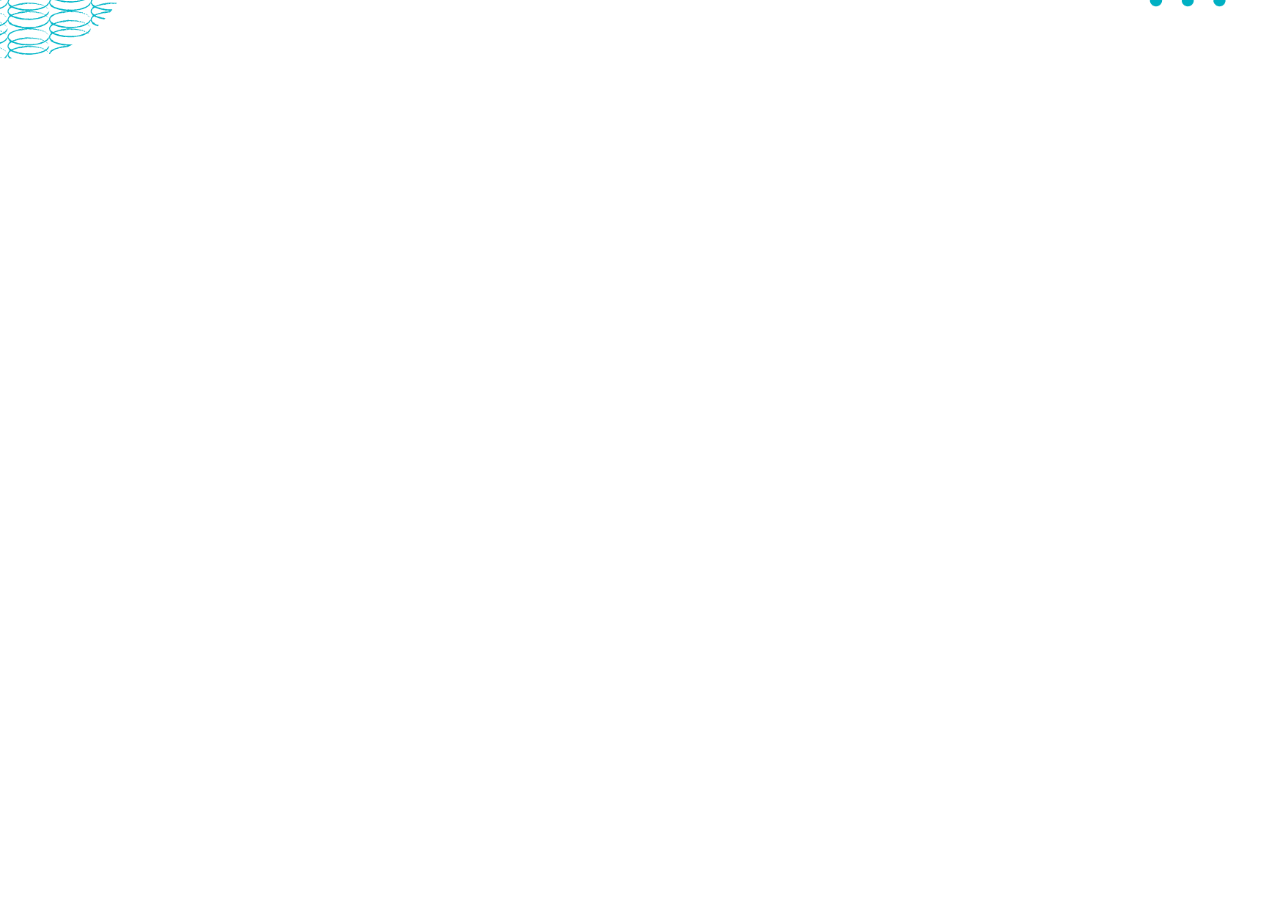
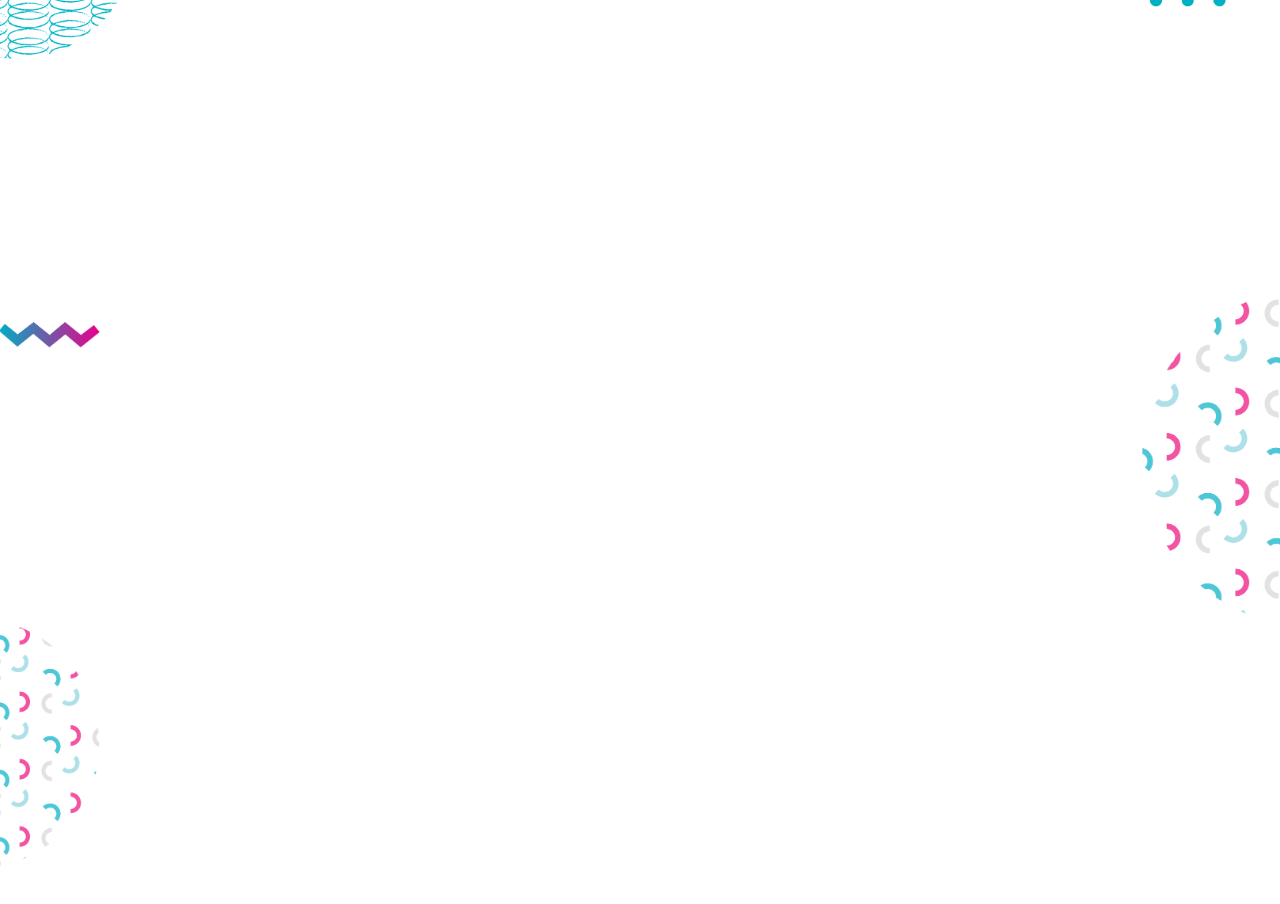
Before and after one commit to rgermanm/web-puentes, a Next.js app in the folder web-puentes-next/: page / in a window 1280 px wide. Shown: the part 3080-3984 px from the top of the page. Built offline with nearby package versions, Linux system fonts and the light colour scheme.

Commit message:
back numeros

```diff
--- a/web-puentes-next/pages/index.js
+++ b/web-puentes-next/pages/index.js
@@ -8,6 +8,8 @@ import FotoBanner from '../public/Assets/FotoBanner.jpg'
 import BackgroundOferta from '../public/Assets/Background-OfertaAcademica-01.png';
 import BackgroundPrograma from '../public/Assets/Background-ElPrograma1-01.png';
 import BackgroundPrograma2 from '../public/Assets/Background-ElPrograma2-01.png';
+import BackgroundNumeros from '../public/Assets/Background-Numeros-01.png';
+
 import gradientCodes from '../public/gradientCodes.json'
 export default function Home() {
   return (
@@ -30,6 +32,7 @@ export default function Home() {
       <Section id="Oferta" background={BackgroundOferta} ></Section>
       <Section id="Programa" background={BackgroundPrograma} gradientCode={gradientCodes.programa}></Section>
       <Section id="Programa2" background={BackgroundPrograma2}></Section>
+      <Section id="Numeros" background={BackgroundNumeros}></Section>
       <Section id="Galeria" gradientCode={gradientCodes.galeria}></Section>
       <Section id="Universidades" gradientCode={gradientCodes.universidades}></Section>
       <Section id="Footer" gradientCode={gradientCodes.footer}></Section>
```
Also changed, not shown: web-puentes-next/public/Assets/Background-Numeros-01.png (added), 1 other file (tests, documents, lock files or other folders).
